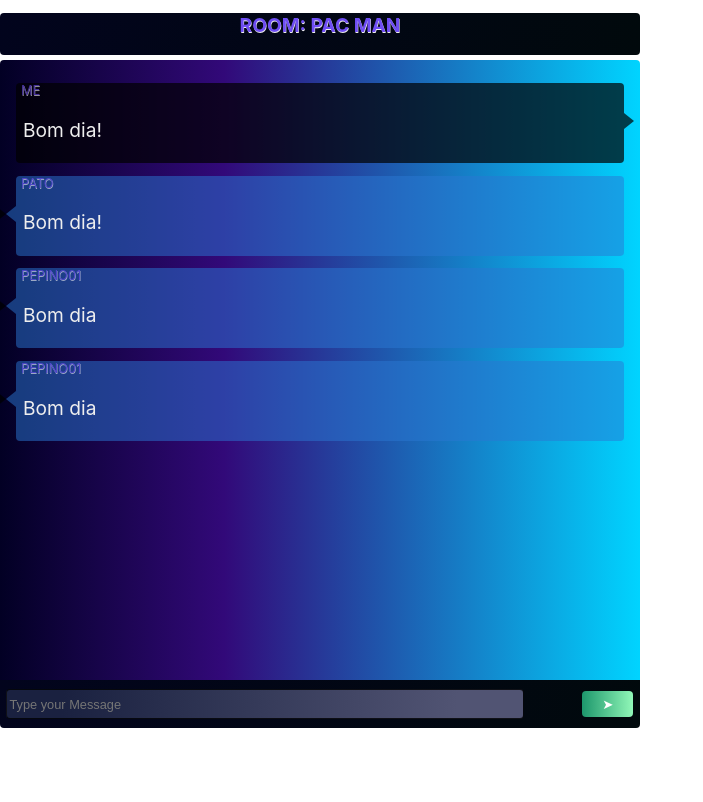
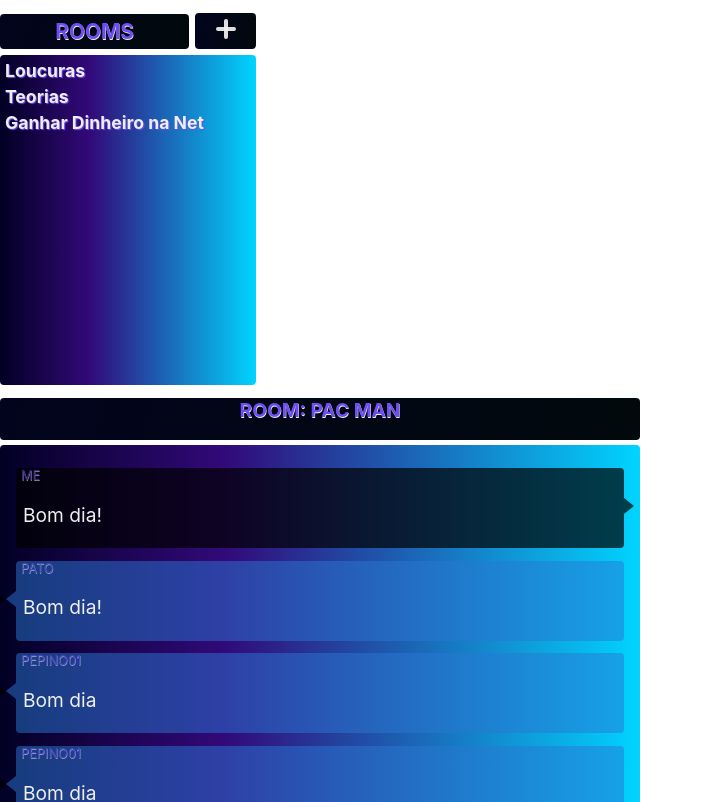
Before and after one commit to velloware/talkware-frontend, a React (Create React App) app: page / in a window 1280 px wide. Shown: the top 802 px of the page, without its empty margins (0-703 px from the left). Built offline with nearby package versions, Linux system fonts and the light colour scheme; no server answers.

Commit message:
Criando parte visual das salas

```diff
--- a/src/App.js
+++ b/src/App.js
@@ -1,10 +1,12 @@
 import React from "react";
 import Chat from "./components/Chat/Chat";
+import Rooms from "./components/Rooms/Rooms";
 import "./useUSerMedia";
 
 export default function App() {
   return (
     <div className="App">
+      <Rooms />
       <Chat roomName='PAC MAN' />
     </div>
   );
--- /dev/null
+++ b/src/components/Rooms/Rooms.js
@@ -0,0 +1,43 @@
+import React from 'react';
+import styles from './Rooms.module.css';
+
+const Rooms = ({ rooms }) => {
+
+  rooms = [
+    {
+      id: '0sfgh55gf',
+      name: 'Loucuras'
+    },
+    {
+      id: '54fg54df5f',
+      name: 'Teorias'
+    },
+    {
+      id: 'd54dsg5d5',
+      name: 'Ganhar Dinheiro na Net'
+    },
+
+  ];
+
+  return (
+    <div className={ styles.roomsDiv }>
+      <div className={ styles.titleDiv}>
+        <h1 className={ styles.roomsTitle }>ROOMS</h1>
+        <div className={ styles.roomsAdd}></div>
+      </div>
+        <div className={ styles.rooms }>
+          {
+            rooms.map((room) => {
+              return (
+                <div>
+                  <a>{room.name}</a>
+                </div>
+                )
+            })
+          }
+        </div>
+    </div>
+  );
+};
+
+export default Rooms;
--- /dev/null
+++ b/src/components/Rooms/Rooms.module.css
@@ -0,0 +1,78 @@
+.roomsDiv {
+  max-width: 20vw;
+}
+
+.titleDiv {
+  display: flex;
+  justify-content: space-between;
+  align-items: center;
+  margin-bottom: -8px;
+
+}
+
+.roomsTitle, .roomsAdd {
+  color: #6e4df3;
+  text-shadow: .5px .5px .5px #eee;
+  background-color: #01090c;
+  background-image: linear-gradient(286deg, #01090c 0%, #02041d 100%);
+  border-radius: 4px;
+  text-align: center;
+  padding: 5px;
+  width: 70%;
+}
+
+.roomsTitle {
+  font-size: 1.3em;
+}
+
+.roomsAdd {
+  width: 20%;
+  height: 26px;
+  position: relative;
+  cursor: pointer;
+}
+
+.roomsAdd::after {
+  content: '';
+  position: absolute;
+  top: 39%;
+  left: 35%;
+  height: 4px;
+  width: 20px;
+  background-color: #eeee;
+  border-radius: 4px;
+  transition: all .2s;
+}
+
+.roomsAdd::before {
+  content: '';
+  position: absolute;
+  top: 39%;
+  left: 35%;
+  height: 4px;
+  width: 20px;
+  rotate: 90deg;
+  background-color: #eeee;
+  border-radius: 4px;
+  transition: all .2s;
+}
+
+.roomsAdd:hover::after, .roomsAdd:hover::before  {
+  background-color: #6e4df3;
+}
+
+.rooms {
+  border-radius: 4px;
+  color: #eee;
+  padding: 5px;
+  min-height: 40vh;
+  background: rgb(2,0,36);
+  background: linear-gradient(90deg, rgba(2,0,36,1) 0%, rgba(50,9,121,1) 35%, rgba(0,212,255,1) 100%);
+}
+
+.rooms div {
+  font-weight: bold;
+  text-shadow: 1px 1px 1px #6e4df3;
+  margin-bottom: 5px;
+  font-size: 1.1em;
+}
```
